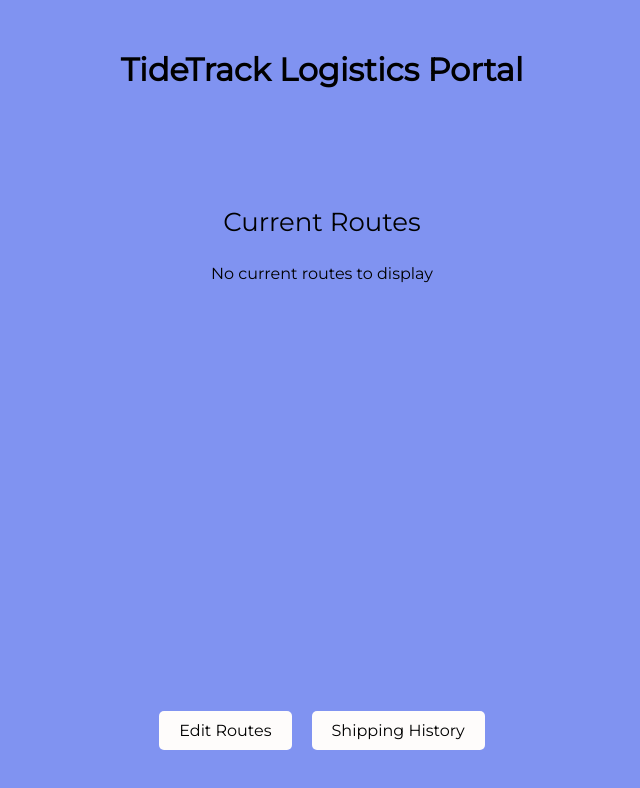
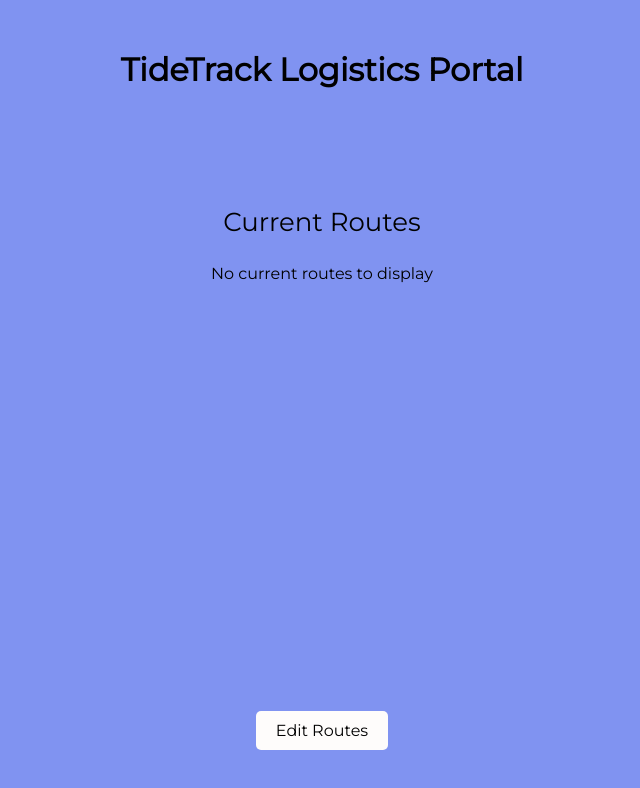
Before and after one commit to SilverArgente/TideTrack-Logistics-Portal, a React (Create React App) app in the folder tide_track/: page / in a window 1280 px wide. Shown: the top 788 px of the page, without its empty margins (318-958 px from the left). Built offline with nearby package versions, Linux system fonts and the light colour scheme.

Commit message:
Removed Shipping History
Removed shipping history

```diff
--- a/tide_track/src/App.js
+++ b/tide_track/src/App.js
@@ -2,7 +2,6 @@ import './css/App.css';
 import {useState} from "react";
 import MainContainer from "./components/portal/MainContainer";
 import EditRoutes from "./components/edit_routes/EditRoutes";
-import HistoryPage from "./components/history_page/HistoryPage";
 
 function App() {
 
@@ -27,9 +26,6 @@ function App() {
     case "portal":
       displayPage = <MainContainer changeToShippingHistory={toShippingHistory} changeToEditRoutes={toEditRoutes} />;
       break;
-    case "shipping history":
-      displayPage = <HistoryPage backToPortal={toPortal}/>;
-      break;
     case "edit routes":
       displayPage = <EditRoutes backToPortal={toPortal} />
       break;
--- a/tide_track/src/components/history_page/HistoryPage.js
+++ /dev/null
@@ -1,10 +0,0 @@
-import React from "react";
-import "../../css/EditRoutes.css";
-
-function HistoryPage() {
-    return (
-        <p>Info page</p>
-    );
-}
-
-export default HistoryPage;
--- a/tide_track/src/components/portal/MainContainer.js
+++ b/tide_track/src/components/portal/MainContainer.js
@@ -17,7 +17,6 @@ function MainContainer( { changeToShippingHistory, changeToEditRoutes } ) {
 
             <div class="footer">
                 <button type="button" onClick={changeToEditRoutes}>Edit Routes</button>
-                <button type="button" onClick={changeToShippingHistory}>Shipping History</button>
             </div>
 
         </div>
```
Also changed, not shown: tide_track/src/css/HistoryPage.css (deleted).
